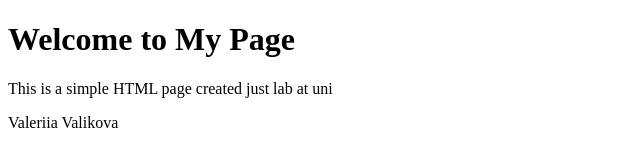
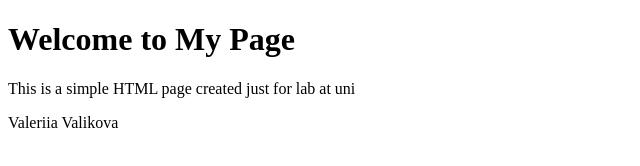
Before and after one commit to vavi00/lab4_webPage, a plain HTML site: page index.html in a window 1280 px wide. Shown: the full height of the page, 0-640 px from the left. Drawn offline with Linux system fonts and the light colour scheme.

Commit message:
Changed grammar

```diff
--- a/index.html
+++ b/index.html
@@ -7,7 +7,7 @@
 <body>
 
 <h1>Welcome to My Page</h1>
-<p>This is a simple HTML page created just lab at uni</p>
+<p>This is a simple HTML page created just for lab at uni</p>
 <footer>Valeriia Valikova</footer>
 
 </body>
```
